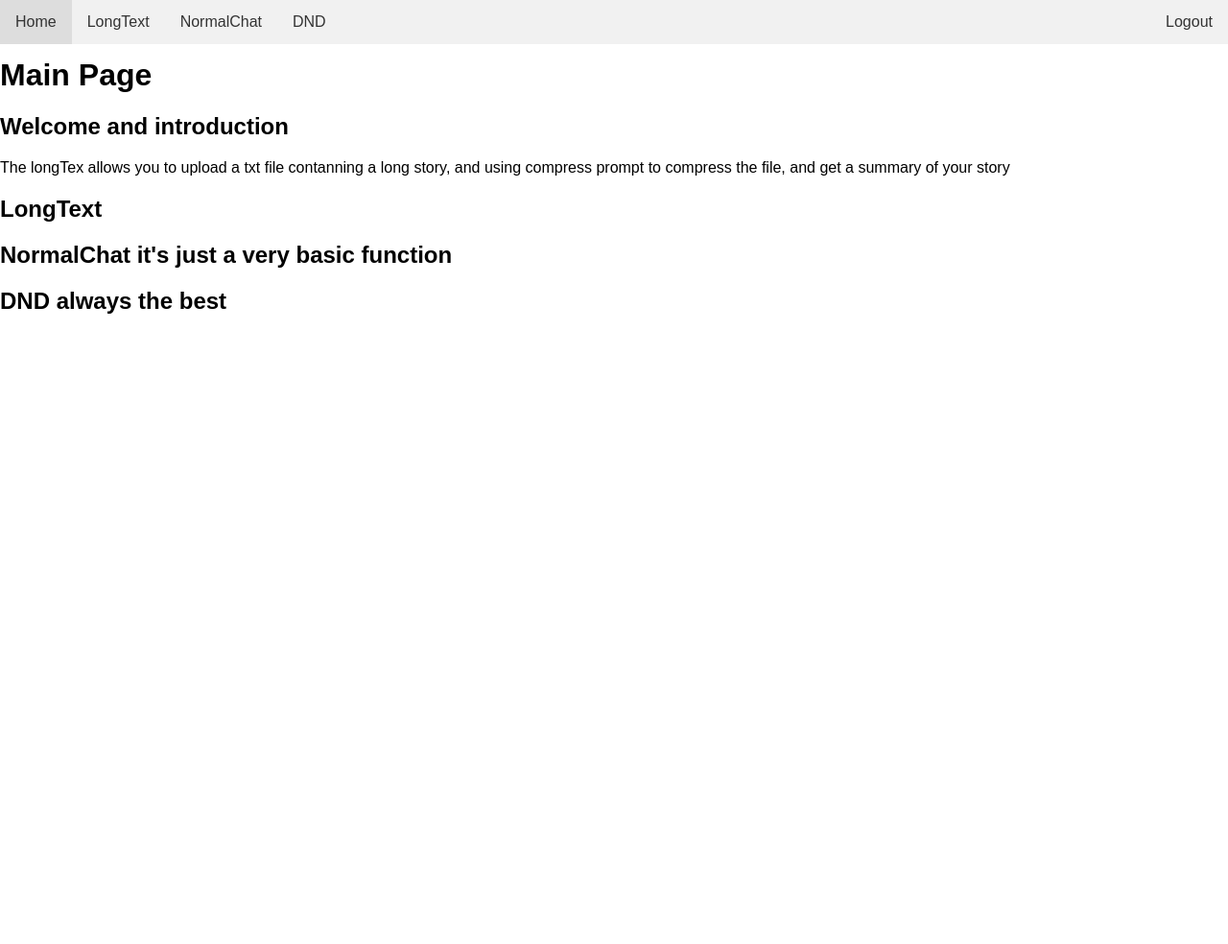
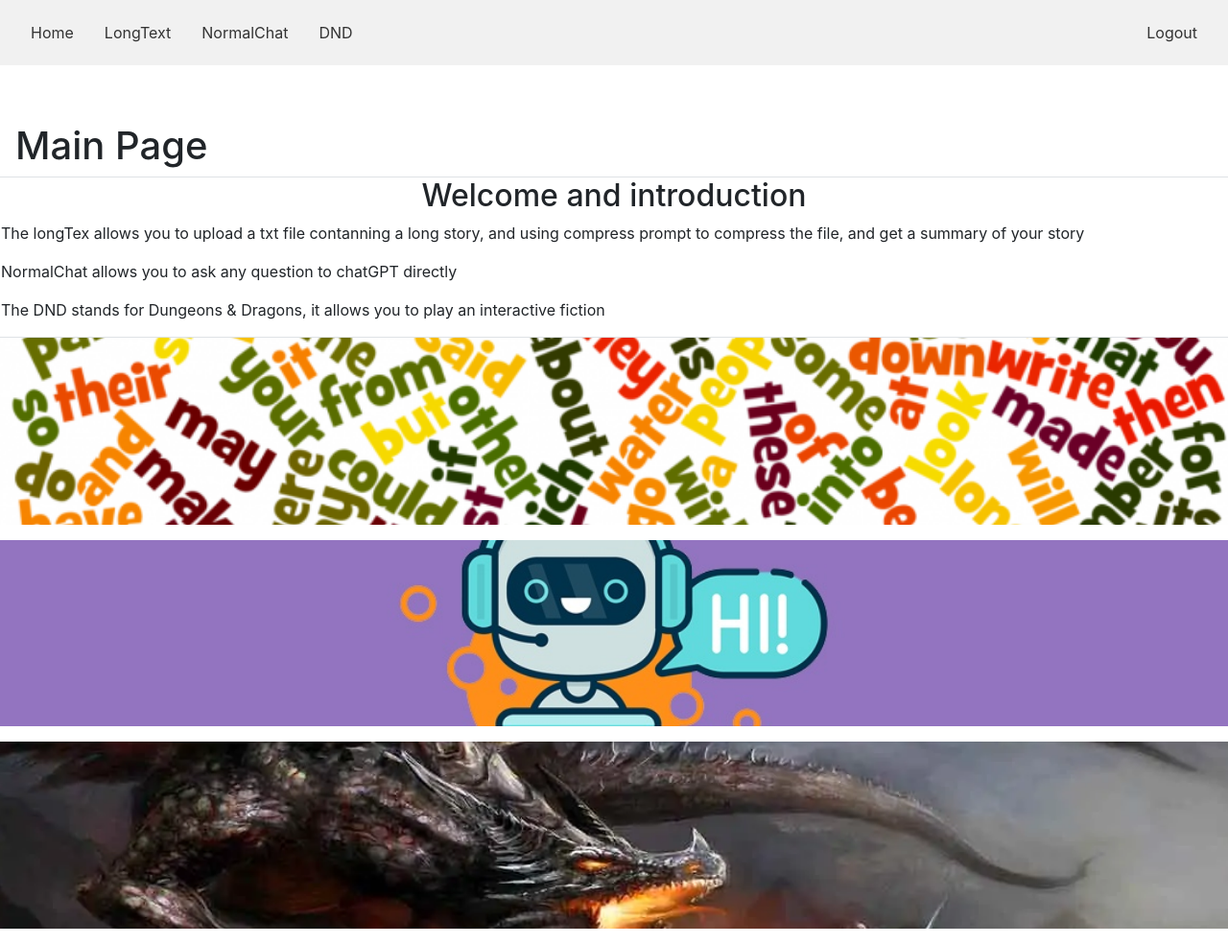
Before and after one commit to Newguinea/chatWithGPT, a Flask app: page / in a window 1280 px wide. Shown: the whole page at 96% size. Before the commit the page ends 327 px from the top, so only its background shows below. Run offline with Flask 3, Linux system fonts and the light colour scheme; the visitor is signed in with stand-in values (Sample User, id 1); some libraries are stand-ins or nearby versions.

Commit message:
modified the Home page

```diff
--- /dev/null
+++ b/app/static/home.css
@@ -0,0 +1,7 @@
+html, body {
+    height: 100%;
+}
+
+.container-fluid {
+    height: 100%;
+}
--- a/app/templates/index.html
+++ b/app/templates/index.html
@@ -5,24 +5,47 @@
 {% endblock %}
 
 {% block heading %}
-    Main Page
+    <h1 class="ml-3">Main Page</h1>
 {% endblock %}
 
 {% block content %}
+    <link href="https://stackpath.bootstrapcdn.com/bootstrap/4.3.1/css/bootstrap.min.css" rel="stylesheet" integrity="sha384-ggOyR0iXCbMQv3Xipma34MD+dH/1fQ784/j6cY/iJTQUOhcWr7x9JvoRxT2MZw1T" crossorigin="anonymous">
+    <script src="https://code.jquery.com/jquery-3.3.1.slim.min.js" integrity="sha384-q8i/X+965DzO0rT7abK41JStQIAqVgRVzpbzo5smXKp4YfRvH+8abtTE1Pi6jizo" crossorigin="anonymous"></script>
+    <script src="https://cdnjs.cloudflare.com/ajax/libs/popper.js/1.14.7/umd/popper.min.js" integrity="sha384-UO2eT0CpHqdSJQ6hJty5KVphtPhzWj9WO1clHTMGa3JDZwrnQq4sF86dIHNDz0W1" crossorigin="anonymous"></script>
+    <script src="https://stackpath.bootstrapcdn.com/bootstrap/4.3.1/js/bootstrap.min.js" integrity="sha384-JjSmVgyd0p3pXB1rRibZUAYoIIy6OrQ6VrjIEaFf/nJGzIxFDsf4x0xIM+B07jRM" crossorigin="anonymous"></script>
+    <link rel="stylesheet" type="text/css" href="{{ url_for('static', filename='home.css') }}">
 
-    <div>
-        <h2>Welcome and introduction</h2>
-        <p>The longTex allows you to upload a txt file contanning a long story, and using compress prompt to compress the file, and get a summary of your story</p>
-    </div>
-    <div>
-        <h2>LongText</h2>
-    </div>
-    <div>
-        <h2>NormalChat it's just a very basic function</h2>
-    </div>
-    <div>
-        <h2>DND always the best</h2>
+    <div class="container-fluid d-flex flex-column vh-100 p-0">
+        <div class="row" style="flex: 0.5;">
+            <div class="col p-0 border">
+                <div class="d-flex flex-column justify-content-center align-items-center h-100">
+                    <h2>Welcome and introduction</h2>
+                    <div class="d-flex flex-column justify-content-between flex-grow-1 container-fluid">
+                        <p class="text-sm-center text-md-left">The longTex allows you to upload a txt file contanning a long story, and using compress prompt to compress the file, and get a summary of your story</p>
+                        <p class="text-sm-center text-md-left">NormalChat allows you to ask any question to chatGPT directly</p>
+                        <p class="text-sm-center text-md-left">The DND stands for Dungeons & Dragons, it allows you to play an interactive fiction</p>
+                    </div>
+                </div>
+            </div>
+        </div>
+        <div class="row flex-grow-1 mb-3">
+            <div class="col p-0">
+                <a href="/process" style="background-image: url('{{ url_for('static', filename='images/image1.png') }}'); background-size: cover; background-position: center; background-repeat: no-repeat; display: block; width: 100%; height: 100%;">
+        </a>
+            </div>
+        </div>
+        <div class="row flex-grow-1 mb-3">
+            <div class="col p-0">
+                 <a href="/process" style="background-image: url('{{ url_for('static', filename='images/image2.jpeg') }}'); background-size: cover; background-position: center; background-repeat: no-repeat; display: block; width: 100%; height: 100%;">
+        </a>
+            </div>
+        </div>
+        <div class="row flex-grow-1 mb-3">
+            <div class="col p-0">
+                <a href="/process" style="background-image: url('{{ url_for('static', filename='images/image3.webp') }}'); background-size: cover; background-position: center; background-repeat: no-repeat; display: block; width: 100%; height: 100%;">
+        </a>
+            </div>
+        </div>
     </div>
 
-
 {% endblock %}
```
Also changed, not shown: app/static/images/image1.jpeg (added), app/static/images/image1.png (added), app/static/images/image2.jpeg (added), app/static/images/image2.png (added), app/static/images/image3.jpeg (added), app/static/images/image3.webp (added).
